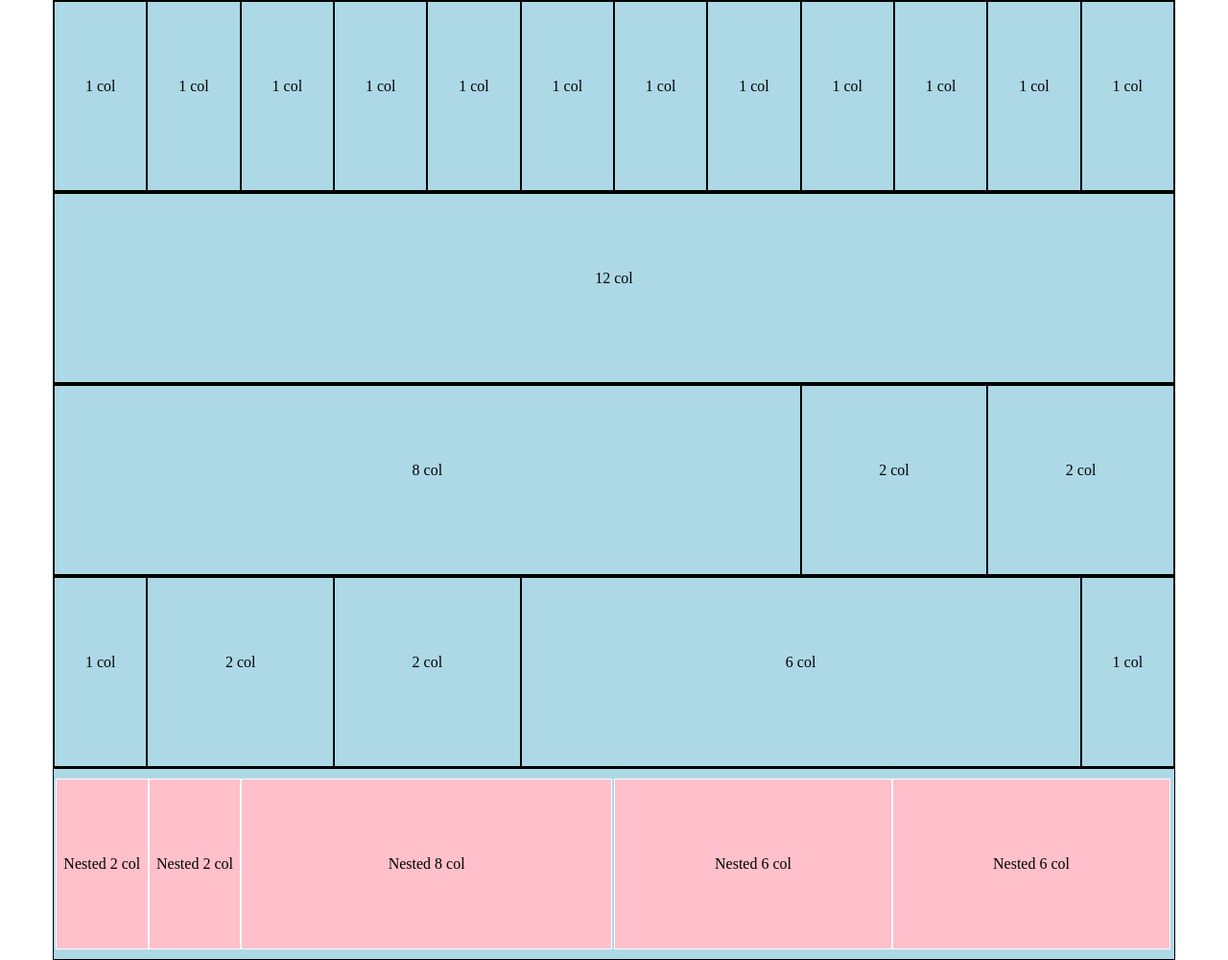
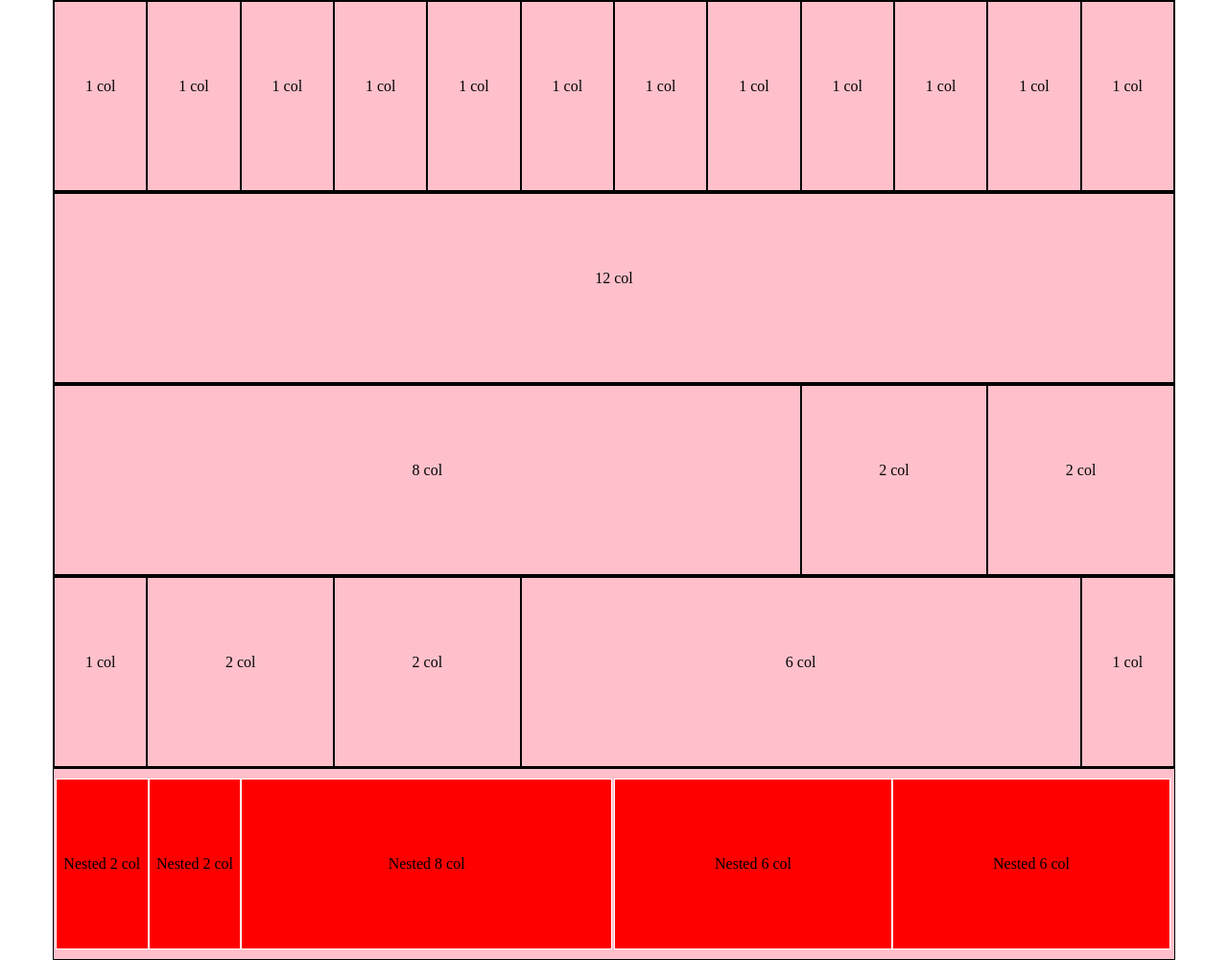
Before and after one commit to sonia-cerasaro/html-css-12bool, a plain HTML site: page index.html in a window 1280 px wide. Shown: the whole page at 96% size. Drawn offline with Linux system fonts and the light colour scheme.

Commit message:
completed

```diff
--- a/assets/css/12bool.css
+++ b/assets/css/12bool.css
@@ -17,7 +17,7 @@ body {
 }
 
 .container {
-  background-color: lightblue;
+  background-color: pink;
 }
 
 .row.nested {
@@ -25,18 +25,13 @@ body {
   float: left;
   margin-top: 10px;
   margin-left: 2px;
+}
 
 
-}
-
-/* .row {
-  padding: 0 15px;
-} */
 
 
 [class*="col-"] {
   float: left;
-
   height:100%;
   border: black solid 1px;
 
--- a/assets/css/master.css
+++ b/assets/css/master.css
@@ -4,6 +4,6 @@
 }
 
 .row.nested > div {
-  background-color: pink;
+  background-color: red;
   border: white solid 1px;
 }
```
